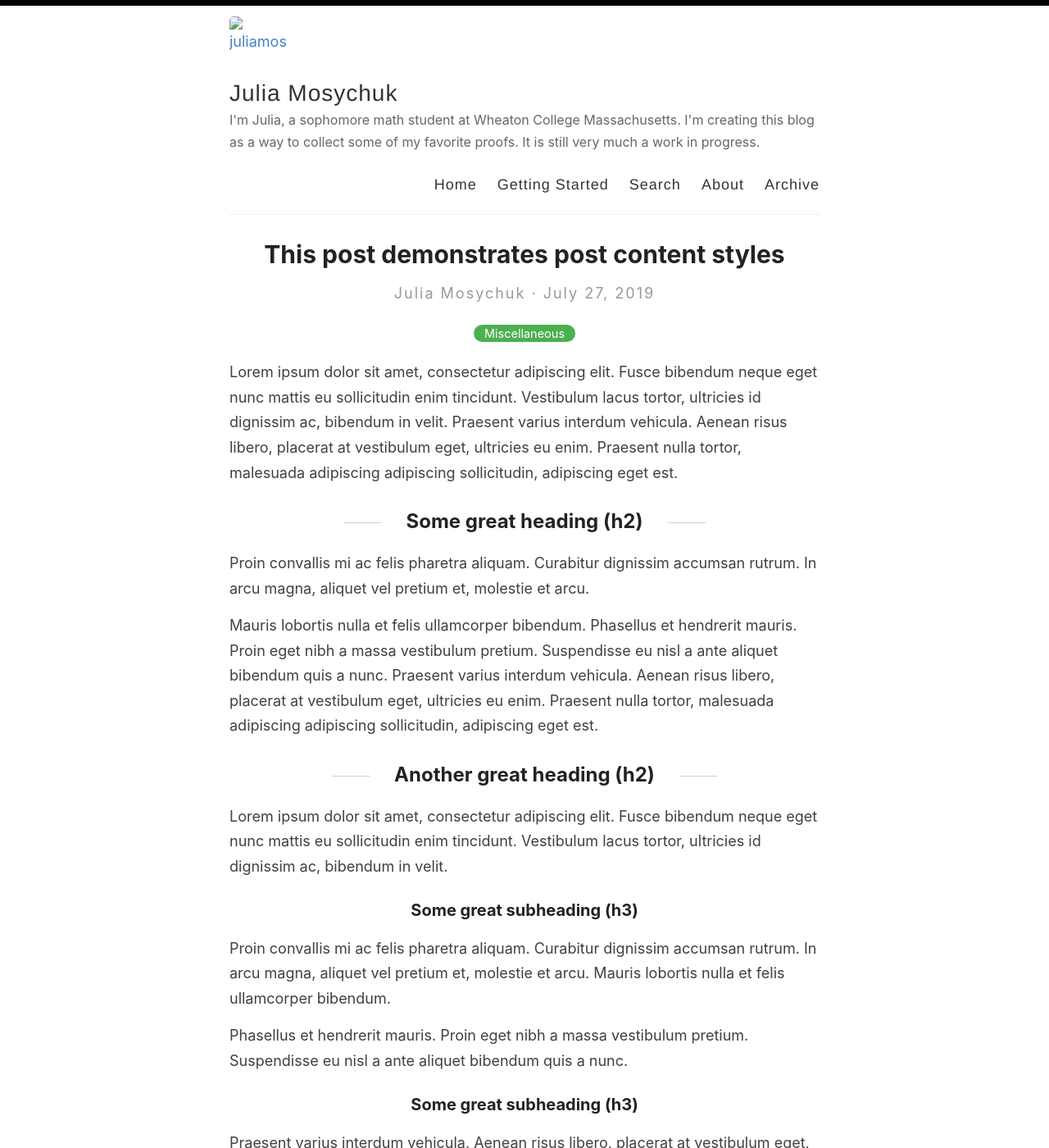
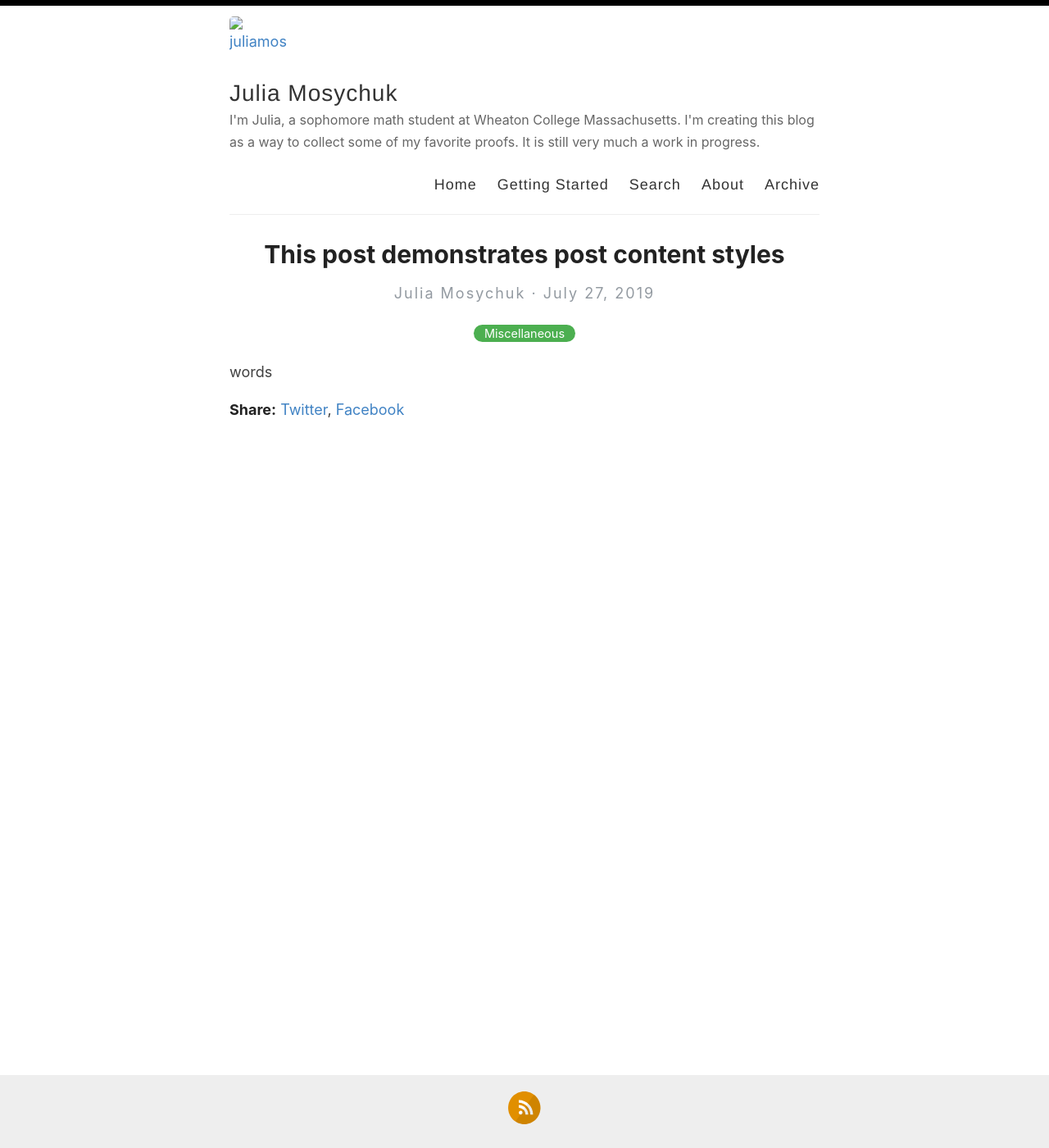
Before and after one commit to juliamosychuk/juliamosychuk.github.io, a Jekyll site: the page built from _posts/2019-7-27-this-post-demonstrates-post-content-styles.md, in a window 1280 px wide and 1400 px high. Shown: the whole window at 82% size. Built offline with Jekyll 4.4.1, drawn with Linux system fonts in a browser that asks for light colours; some of the changed text lies outside the part shown.

Commit message:
Update 2019-7-27-this-post-demonstrates-post-content-styles.md

````diff
--- a/_posts/2019-7-27-this-post-demonstrates-post-content-styles.md
+++ b/_posts/2019-7-27-this-post-demonstrates-post-content-styles.md
@@ -4,92 +4,4 @@ title: This post demonstrates post content styles
 categories: Miscellaneous
 ---
 
-Lorem ipsum dolor sit amet, consectetur adipiscing elit. Fusce bibendum neque eget nunc mattis eu sollicitudin enim tincidunt. Vestibulum lacus tortor, ultricies id dignissim ac, bibendum in velit. Praesent varius interdum vehicula. Aenean risus libero, placerat at vestibulum eget, ultricies eu enim. Praesent nulla tortor, malesuada adipiscing adipiscing sollicitudin, adipiscing eget est.
-
-## Some great heading (h2)
-
-Proin convallis mi ac felis pharetra aliquam. Curabitur dignissim accumsan rutrum. In arcu magna, aliquet vel pretium et, molestie et arcu.
-
-Mauris lobortis nulla et felis ullamcorper bibendum. Phasellus et hendrerit mauris. Proin eget nibh a massa vestibulum pretium. Suspendisse eu nisl a ante aliquet bibendum quis a nunc. Praesent varius interdum vehicula. Aenean risus libero, placerat at vestibulum eget, ultricies eu enim. Praesent nulla tortor, malesuada adipiscing adipiscing sollicitudin, adipiscing eget est.
-
-## Another great heading (h2)
-
-Lorem ipsum dolor sit amet, consectetur adipiscing elit. Fusce bibendum neque eget nunc mattis eu sollicitudin enim tincidunt. Vestibulum lacus tortor, ultricies id dignissim ac, bibendum in velit.
-
-### Some great subheading (h3)
-
-Proin convallis mi ac felis pharetra aliquam. Curabitur dignissim accumsan rutrum. In arcu magna, aliquet vel pretium et, molestie et arcu. Mauris lobortis nulla et felis ullamcorper bibendum.
-
-Phasellus et hendrerit mauris. Proin eget nibh a massa vestibulum pretium. Suspendisse eu nisl a ante aliquet bibendum quis a nunc.
-
-### Some great subheading (h3)
-
-Praesent varius interdum vehicula. Aenean risus libero, placerat at vestibulum eget, ultricies eu enim. Praesent nulla tortor, malesuada adipiscing adipiscing sollicitudin, adipiscing eget est.
-
-> This quote will change your life. It will reveal the secrets of the universe, and all the wonders of humanity. Don't misuse it.
-
-Lorem ipsum dolor sit amet, consectetur adipiscing elit. Fusce bibendum neque eget nunc mattis eu sollicitudin enim tincidunt.
-
-### Some great subheading (h3)
-
-Vestibulum lacus tortor, ultricies id dignissim ac, bibendum in velit. Proin convallis mi ac felis pharetra aliquam. Curabitur dignissim accumsan rutrum.
-
-```html
-<html>
-  <head>
-  </head>
-  <body>
-    <p>Hello, World!</p>
-  </body>
-</html>
-```
-
-
-In arcu magna, aliquet vel pretium et, molestie et arcu. Mauris lobortis nulla et felis ullamcorper bibendum. Phasellus et hendrerit mauris.
-
-#### You might want a sub-subheading (h4)
-
-In arcu magna, aliquet vel pretium et, molestie et arcu. Mauris lobortis nulla et felis ullamcorper bibendum. Phasellus et hendrerit mauris.
-
-In arcu magna, aliquet vel pretium et, molestie et arcu. Mauris lobortis nulla et felis ullamcorper bibendum. Phasellus et hendrerit mauris.
-
-#### But it's probably overkill (h4)
-
-In arcu magna, aliquet vel pretium et, molestie et arcu. Mauris lobortis nulla et felis ullamcorper bibendum. Phasellus et hendrerit mauris.
-
-### Oh hai, an unordered list!!
-
-In arcu magna, aliquet vel pretium et, molestie et arcu. Mauris lobortis nulla et felis ullamcorper bibendum. Phasellus et hendrerit mauris.
-
-- First item, yo
-- Second item, dawg
-- Third item, what what?!
-- Fourth item, fo sheezy my neezy
-
-### Oh hai, an ordered list!!
-
-In arcu magna, aliquet vel pretium et, molestie et arcu. Mauris lobortis nulla et felis ullamcorper bibendum. Phasellus et hendrerit mauris.
-
-1. First item, yo
-2. Second item, dawg
-3. Third item, what what?!
-4. Fourth item, fo sheezy my neezy
-
-
-
-## Headings are cool! (h2)
-
-Proin eget nibh a massa vestibulum pretium. Suspendisse eu nisl a ante aliquet bibendum quis a nunc. Praesent varius interdum vehicula. Aenean risus libero, placerat at vestibulum eget, ultricies eu enim. Praesent nulla tortor, malesuada adipiscing adipiscing sollicitudin, adipiscing eget est.
-
-Praesent nulla tortor, malesuada adipiscing adipiscing sollicitudin, adipiscing eget est.
-
-Proin eget nibh a massa vestibulum pretium. Suspendisse eu nisl a ante aliquet bibendum quis a nunc.
-
-### Tables
-
-|Title 1               | Title 2               | Title 3               | Title 4              |
-|--------------------- | --------------------- | --------------------- | ---------------------|
-|lorem                 | lorem ipsum           | lorem ipsum dolor     | lorem ipsum dolor sit|
-|lorem ipsum dolor sit | lorem ipsum dolor sit | lorem ipsum dolor sit | lorem ipsum dolor sit|
-|lorem ipsum dolor sit | lorem ipsum dolor sit | lorem ipsum dolor sit | lorem ipsum dolor sit|
-|lorem ipsum dolor sit | lorem ipsum dolor sit | lorem ipsum dolor sit | lorem ipsum dolor sit|
+words
````
